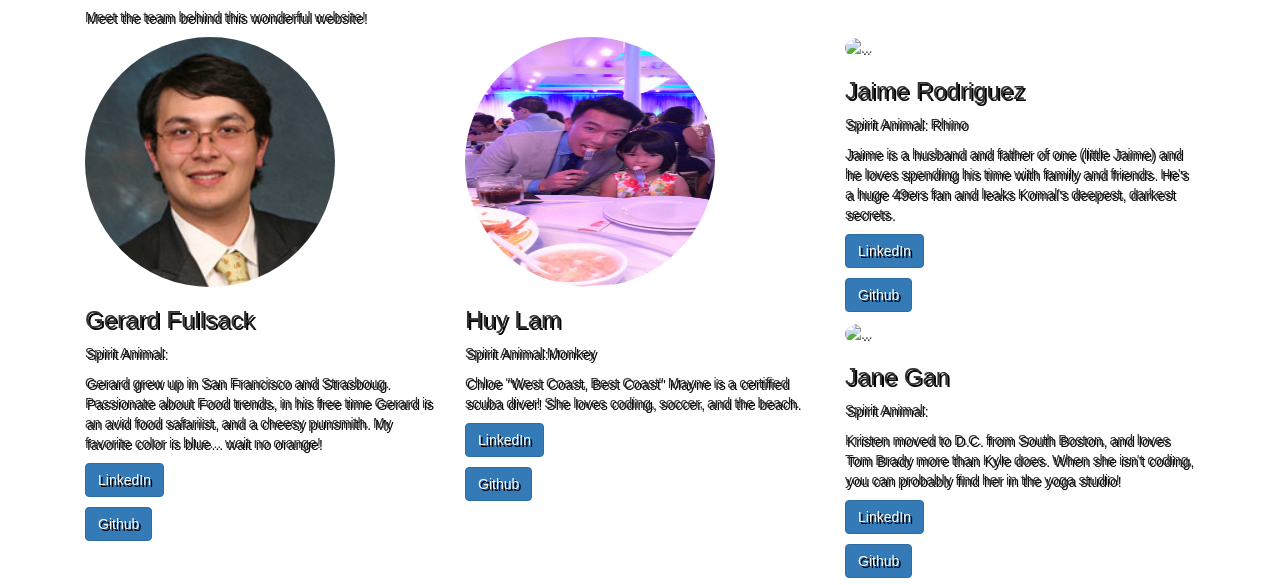
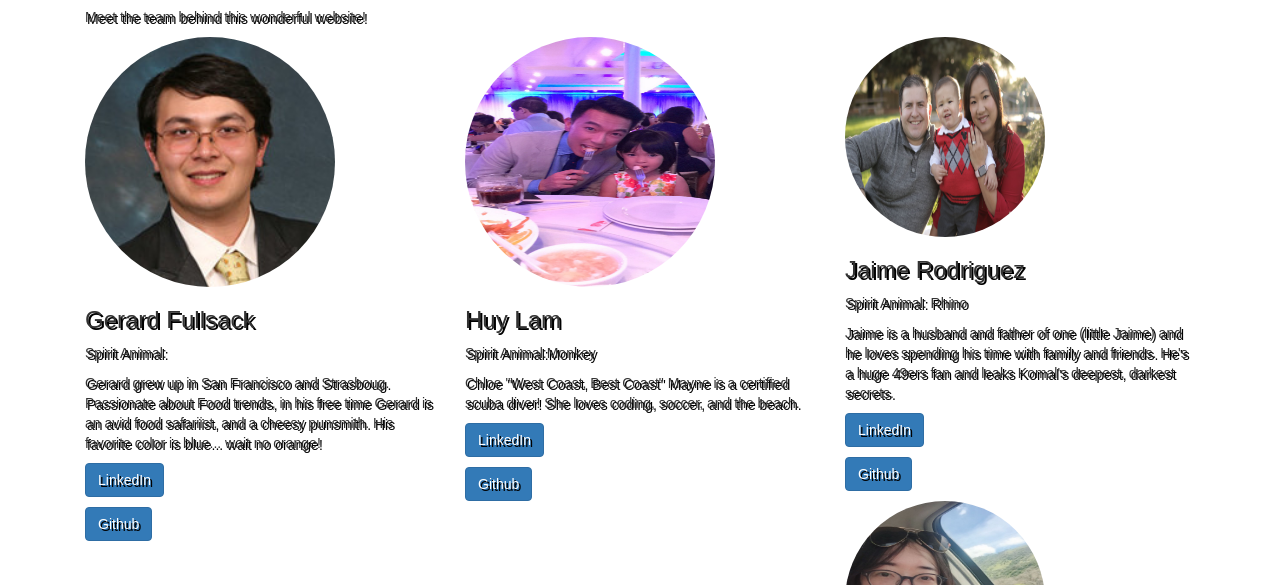
Before and after one commit to KalicoRacer/P3-paranormal_hacktivity, a plain HTML site: page Template/Aboutthecreators.html in a window 1280 px wide. Shown: the part 184-769 px from the top of the page. Drawn offline with nearby package versions, Linux system fonts and the light colour scheme.

Commit message:
pictures and bio update
6:57pm

```diff
--- a/Template/Aboutthecreators.html
+++ b/Template/Aboutthecreators.html
@@ -48,7 +48,7 @@
                   <div class="caption">
                     <h3>Gerard Fullsack</h3>
                     <p> Spirit Animal: </p>
-                    <p> Gerard grew up in San Francisco and Strasboug. Passionate about Food trends, in his free time Gerard is an avid food safariist, and a cheesy punsmith. My favorite color is blue... wait no orange!</p>
+                    <p> Gerard grew up in San Francisco and Strasboug. Passionate about Food trends, in his free time Gerard is an avid food safariist, and a cheesy punsmith. His favorite color is blue... wait no orange!</p>
                     <p><a href="https://www.linkedin.com/in/kylejlee/" class="btn btn-primary" role="button">LinkedIn</a> </p>
                     <p><a href="https://www.linkedin.com/in/kylejlee/" class="btn btn-primary" role="button">Github</a> </p>
                   </div>
@@ -69,7 +69,7 @@
 
                <div class="col-md-4">
 
-                    <img src="../static/images/kristen.jpg" alt="..." class = "img-circle" height="200" width="200">
+                    <img src="../static/images/jaime.jpg" alt="..." class = "img-circle" height="200" width="200">
                     <div class="caption">
                       <h3>Jaime Rodriguez</h3>
                       <p>Spirit Animal: Rhino</p>
@@ -81,11 +81,11 @@
 
               <div class="col-md-4">
 
-                    <img src="../static/images/kristen.jpg" alt="..." class = "img-circle" height="200" width="200">
+                    <img src="../static/images/jane.jpg" alt="..." class = "img-circle" height="200" width="200">
                     <div class="caption">
                       <h3>Jane Gan</h3>
                       <p>Spirit Animal:</p>
-                      <p>Kristen  moved to D.C. from South Boston, and loves Tom Brady more than Kyle does. When she isn't coding, you can probably find her in the yoga studio!</p>
+                      <p>Jane was born in Chengdu, the hometown of Giant Panda, and studied in Shanghai and New York.  When Jane is not drinking bubble tea in her spare time, she helps keep the group on track in completing the milestones on the team's creative endeavors!</p>
                       <p><a href="https://www.linkedin.com/in/kristenhyman/" class="btn btn-primary" role="button">LinkedIn</a> </p>
                       <p><a href="https://www.linkedin.com/in/kylejlee/" class="btn btn-primary" role="button">Github</a> </p>
                     </div>
```
Also changed, not shown: static/images/jaime.jpg (added), static/images/jane.jpg (added).
